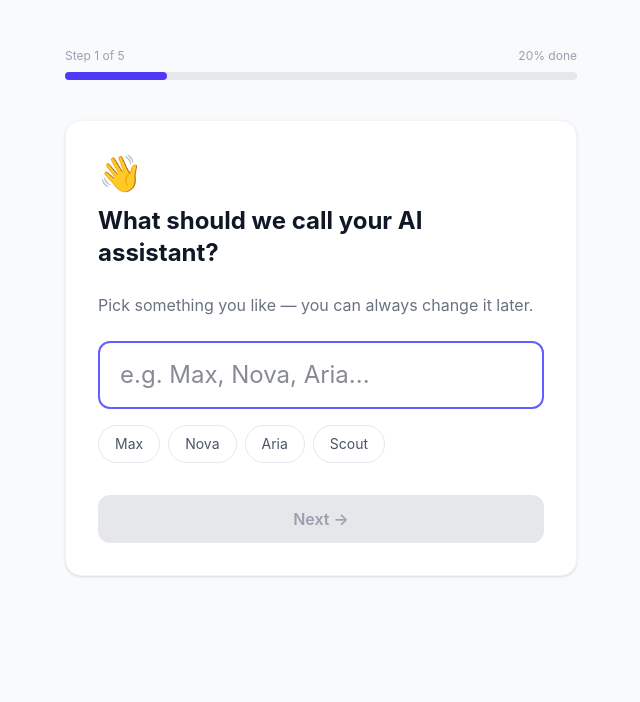
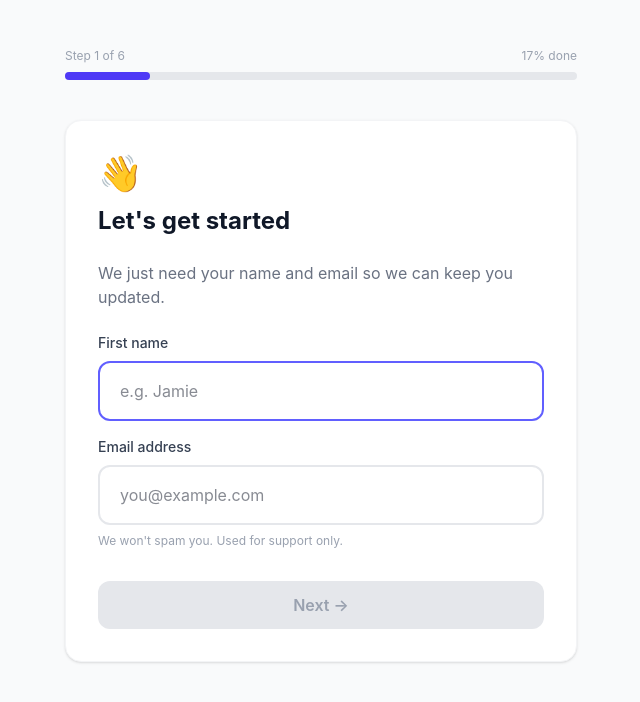
Before and after one commit to AdaHQClaw/claw-setup, a Next.js app: page /setup/wizard in a window 1280 px wide. Shown: the top 702 px of the page, without its empty margins (319-959 px from the left). Built offline with nearby package versions, Linux system fonts and the light colour scheme.

Commit message:
feat: collect name and email in wizard step 1
- New step 1 collects first name + email before anything else
- Both fields passed through to Supabase on provision
- first_name column added to claws table
- Wizard now 6 steps (was 5)
- Summary on final step shows name + email

```diff
--- a/app/api/provision/route.ts
+++ b/app/api/provision/route.ts
@@ -34,7 +34,8 @@ export async function POST(req: NextRequest) {
 
   try {
     const body = await req.json();
-    const { clawName: rawClawName, anthropicKey, telegramToken, openaiKey, telegramUsername, personality, email } = body;
+    const { clawName: rawClawName, firstName: rawFirstName, anthropicKey, telegramToken, openaiKey, telegramUsername, personality, email } = body;
+    const firstName = (rawFirstName ?? "").toString().trim().replace(/[<>"'&]/g, "").slice(0, 50);
 
     // --- Input validation ---
     const clawName = sanitiseClawName(rawClawName ?? "");
@@ -66,6 +67,7 @@ export async function POST(req: NextRequest) {
     if (!process.env.RAILWAY_API_TOKEN) {
       await supabaseAdmin.from("claws").insert({
         claw_name: clawName,
+        first_name: firstName || null,
         email: email ?? null,
         telegram_username: telegramUsername ?? null,
         status: "pending_setup",
@@ -104,12 +106,13 @@ export async function POST(req: NextRequest) {
 
     await supabaseAdmin.from("claws").insert({
       claw_name: clawName,
+      first_name: firstName || null,
       email: email ?? null,
       telegram_username: telegramUsername ?? null,
       railway_project_id: projectId,
       railway_service_id: serviceId,
       railway_domain: domain,
-      gateway_token_hash: gatewayTokenHash, // hashed only — never plaintext
+      gateway_token_hash: gatewayTokenHash,
       status: "provisioning",
     }).throwOnError();
 
--- a/app/setup/wizard/page.tsx
+++ b/app/setup/wizard/page.tsx
@@ -4,6 +4,8 @@ import { useState } from "react";
 import { useRouter } from "next/navigation";
 
 type WizardData = {
+  firstName: string;
+  email: string;
   clawName: string;
   anthropicKey: string;
   anthropicValid: boolean;
@@ -18,7 +20,7 @@ type WizardData = {
   };
 };
 
-const TOTAL_STEPS = 5;
+const TOTAL_STEPS = 6;
 
 const NAME_SUGGESTIONS = ["Max", "Nova", "Aria", "Scout"];
 
@@ -26,6 +28,8 @@ export default function WizardPage() {
   const router = useRouter();
   const [step, setStep] = useState(1);
   const [data, setData] = useState<WizardData>({
+    firstName: "",
+    email: "",
     clawName: "",
     anthropicKey: "",
     anthropicValid: false,
@@ -112,6 +116,8 @@ export default function WizardPage() {
         headers: { "Content-Type": "application/json" },
         body: JSON.stringify({
           clawName: data.clawName,
+          firstName: data.firstName,
+          email: data.email,
           anthropicKey: data.anthropicKey,
           telegramToken: data.telegramToken,
           telegramUsername: data.telegramUsername,
@@ -190,10 +196,49 @@ export default function WizardPage() {
 
         {!provisioning && (
           <>
-            {/* Step 1: Name */}
+            {/* Step 1: Your details */}
             {step === 1 && (
               <StepCard>
-                <StepHeading emoji="👋" title="What should we call your AI assistant?" />
+                <StepHeading emoji="👋" title="Let's get started" />
+                <p className="text-gray-500 mb-6">We just need your name and email so we can keep you updated.</p>
+                <div className="space-y-4">
+                  <div>
+                    <label className="block text-sm font-medium text-gray-700 mb-2">First name</label>
+                    <input
+                      type="text"
+                      value={data.firstName}
+                      onChange={(e) => setData((d) => ({ ...d, firstName: e.target.value }))}
+                      placeholder="e.g. Jamie"
+                      className="w-full border-2 border-gray-200 focus:border-indigo-500 rounded-xl px-5 py-4 outline-none transition-colors"
+                      maxLength={50}
+                      autoFocus
+                    />
+                  </div>
+                  <div>
+                    <label className="block text-sm font-medium text-gray-700 mb-2">Email address</label>
+                    <input
+                      type="email"
+                      value={data.email}
+                      onChange={(e) => setData((d) => ({ ...d, email: e.target.value }))}
+                      placeholder="you@example.com"
+                      className="w-full border-2 border-gray-200 focus:border-indigo-500 rounded-xl px-5 py-4 outline-none transition-colors"
+                      maxLength={254}
+                    />
+                    <p className="text-xs text-gray-400 mt-2">We won&apos;t spam you. Used for support only.</p>
+                  </div>
+                </div>
+                <NavButtons
+                  onNext={next}
+                  nextDisabled={data.firstName.trim().length < 1 || !/^[^\s@]+@[^\s@]+\.[^\s@]+$/.test(data.email)}
+                  showBack={false}
+                />
+              </StepCard>
+            )}
+
+            {/* Step 2: Claw name */}
+            {step === 2 && (
+              <StepCard>
+                <StepHeading emoji="🤖" title={`Hi ${data.firstName}! What should we call your AI assistant?`} />
                 <p className="text-gray-500 mb-6">Pick something you like — you can always change it later.</p>
                 <input
                   type="text"
@@ -217,18 +262,17 @@ export default function WizardPage() {
                 </div>
                 <NavButtons
                   onNext={next}
+                  onBack={back}
                   nextDisabled={data.clawName.trim().length < 2}
-                  showBack={false}
                 />
               </StepCard>
             )}
 
-            {/* Step 2: Anthropic Key */}
-            {step === 2 && (
+            {/* Step 3: Anthropic Key */}
+            {step === 3 && (
               <StepCard>
                 <StepHeading emoji="🧠" title={`Paste your Anthropic API key`} />
                 <p className="text-gray-500 mb-6">This is the AI engine that powers {data.clawName}. It&apos;s never stored anywhere except inside your Claw.</p>
-                <div className="relative">
                 <input
                   type="password"
                   value={data.anthropicKey}
@@ -240,92 +284,47 @@ export default function WizardPage() {
                   className="w-full border-2 border-gray-200 focus:border-indigo-500 rounded-xl px-5 py-4 outline-none transition-colors font-mono text-sm"
                   autoFocus
                 />
-                </div>
                 <p className="text-xs text-gray-400 mt-2">Starts with <code className="bg-gray-100 px-1 rounded">sk-ant-</code></p>
-
                 {!data.anthropicValid && (
-                  <button
-                    onClick={validateAnthropic}
-                    disabled={loading || data.anthropicKey.length < 10}
-                    className="mt-4 w-full bg-indigo-600 hover:bg-indigo-700 disabled:bg-gray-200 disabled:text-gray-400 text-white font-semibold py-3 rounded-xl transition-colors"
-                  >
+                  <button onClick={validateAnthropic} disabled={loading || data.anthropicKey.length < 10}
+                    className="mt-4 w-full bg-indigo-600 hover:bg-indigo-700 disabled:bg-gray-200 disabled:text-gray-400 text-white font-semibold py-3 rounded-xl transition-colors">
                     {loading ? "Verifying..." : "Validate key →"}
                   </button>
                 )}
-
-                {data.anthropicValid && (
-                  <div className="mt-4 flex items-center gap-2 text-green-600 font-medium">
-                    <span className="text-xl">✅</span>
-                    <span>Key verified</span>
-                  </div>
-                )}
-
-                {error && (
-                  <div className="mt-4 p-3 bg-red-50 border border-red-100 rounded-xl text-sm text-red-600">
-                    {error}{" "}
-                    <a href="https://console.anthropic.com/settings/keys" target="_blank" rel="noopener noreferrer" className="underline">Get a new key →</a>
-                  </div>
-                )}
-
-                <NavButtons
-                  onNext={next}
-                  onBack={back}
-                  nextDisabled={!data.anthropicValid}
-                />
+                {data.anthropicValid && <div className="mt-4 flex items-center gap-2 text-green-600 font-medium"><span>✅</span><span>Key verified</span></div>}
+                {error && <div className="mt-4 p-3 bg-red-50 border border-red-100 rounded-xl text-sm text-red-600">{error} <a href="https://console.anthropic.com/settings/keys" target="_blank" rel="noopener noreferrer" className="underline">Get a new key →</a></div>}
+                <NavButtons onNext={next} onBack={back} nextDisabled={!data.anthropicValid} />
               </StepCard>
             )}
 
-            {/* Step 3: Telegram */}
-            {step === 3 && (
+            {/* Step 4: Telegram */}
+            {step === 4 && (
               <StepCard>
                 <StepHeading emoji="✈️" title="Connect Telegram" />
                 <p className="text-gray-500 mb-6">Paste the token you got from @BotFather. This is how you&apos;ll chat with {data.clawName}.</p>
                 <input
                   type="text"
                   value={data.telegramToken}
-                  onChange={(e) => {
-                    setData((d) => ({ ...d, telegramToken: e.target.value, telegramValid: false, telegramUsername: "" }));
-                    setError("");
-                  }}
+                  onChange={(e) => { setData((d) => ({ ...d, telegramToken: e.target.value, telegramValid: false, telegramUsername: "" })); setError(""); }}
                   placeholder="123456789:ABCdefGHI..."
                   className="w-full border-2 border-gray-200 focus:border-indigo-500 rounded-xl px-5 py-4 outline-none transition-colors font-mono text-sm"
                   autoFocus
                 />
                 <p className="text-xs text-gray-400 mt-2">From @BotFather in Telegram</p>
-
                 {!data.telegramValid && (
-                  <button
-                    onClick={validateTelegram}
-                    disabled={loading || data.telegramToken.length < 10}
-                    className="mt-4 w-full bg-indigo-600 hover:bg-indigo-700 disabled:bg-gray-200 disabled:text-gray-400 text-white font-semibold py-3 rounded-xl transition-colors"
-                  >
+                  <button onClick={validateTelegram} disabled={loading || data.telegramToken.length < 10}
+                    className="mt-4 w-full bg-indigo-600 hover:bg-indigo-700 disabled:bg-gray-200 disabled:text-gray-400 text-white font-semibold py-3 rounded-xl transition-colors">
                     {loading ? "Testing connection..." : "Test connection →"}
                   </button>
                 )}
-
-                {data.telegramValid && (
-                  <div className="mt-4 flex items-center gap-2 text-green-600 font-medium">
-                    <span className="text-xl">✅</span>
-                    <span>Connected to @{data.telegramUsername}</span>
-                  </div>
-                )}
-
-                {error && (
-                  <div className="mt-4 p-3 bg-red-50 border border-red-100 rounded-xl text-sm text-red-600">
-                    {error}
-                  </div>
-                )}
-
-                <NavButtons
-                  onNext={next}
-                  onBack={back}
-                  nextDisabled={!data.telegramValid}
-                />
+                {data.telegramValid && <div className="mt-4 flex items-center gap-2 text-green-600 font-medium"><span>✅</span><span>Connected to @{data.telegramUsername}</span></div>}
+                {error && <div className="mt-4 p-3 bg-red-50 border border-red-100 rounded-xl text-sm text-red-600">{error}</div>}
+                <NavButtons onNext={next} onBack={back} nextDisabled={!data.telegramValid} />
               </StepCard>
             )}
 
-            {/* Step 4: Personality */}
-            {step === 4 && (
+            {/* Step 5: Personality */}
+            {step === 5 && (
               <StepCard>
                 <StepHeading emoji="✨" title={`Give ${data.clawName} a personality`} />
                 <p className="text-gray-500 mb-6">All optional — but the more you tell us, the more useful {data.clawName} will be from day one.</p>
@@ -382,13 +381,15 @@ export default function WizardPage() {
               </StepCard>
             )}
 
-            {/* Step 5: Launch */}
-            {step === 5 && (
+            {/* Step 6: Launch */}
+            {step === 6 && (
               <StepCard>
                 <StepHeading emoji="🚀" title="Everything&apos;s ready. Let&apos;s launch." />
 
                 <div className="bg-gray-50 rounded-xl p-5 space-y-3 mb-6">
-                  <SummaryRow label="Name" value={data.clawName} />
+                  <SummaryRow label="Your name" value={data.firstName} />
+                  <SummaryRow label="Email" value={data.email} />
+                  <SummaryRow label="Claw name" value={data.clawName} />
                   <SummaryRow label="Telegram bot" value={`@${data.telegramUsername}`} />
                   <SummaryRow label="Anthropic key" value={`${data.anthropicKey.slice(0, 8)}••••••••`} />
                   <SummaryRow label="Tone" value={{ friendly: "Friendly & casual", professional: "Professional", concise: "Concise & direct", funny: "Funny" }[data.personality.tone] ?? data.personality.tone} />
```
Lines whose indentation alone changed are shown as unchanged.
